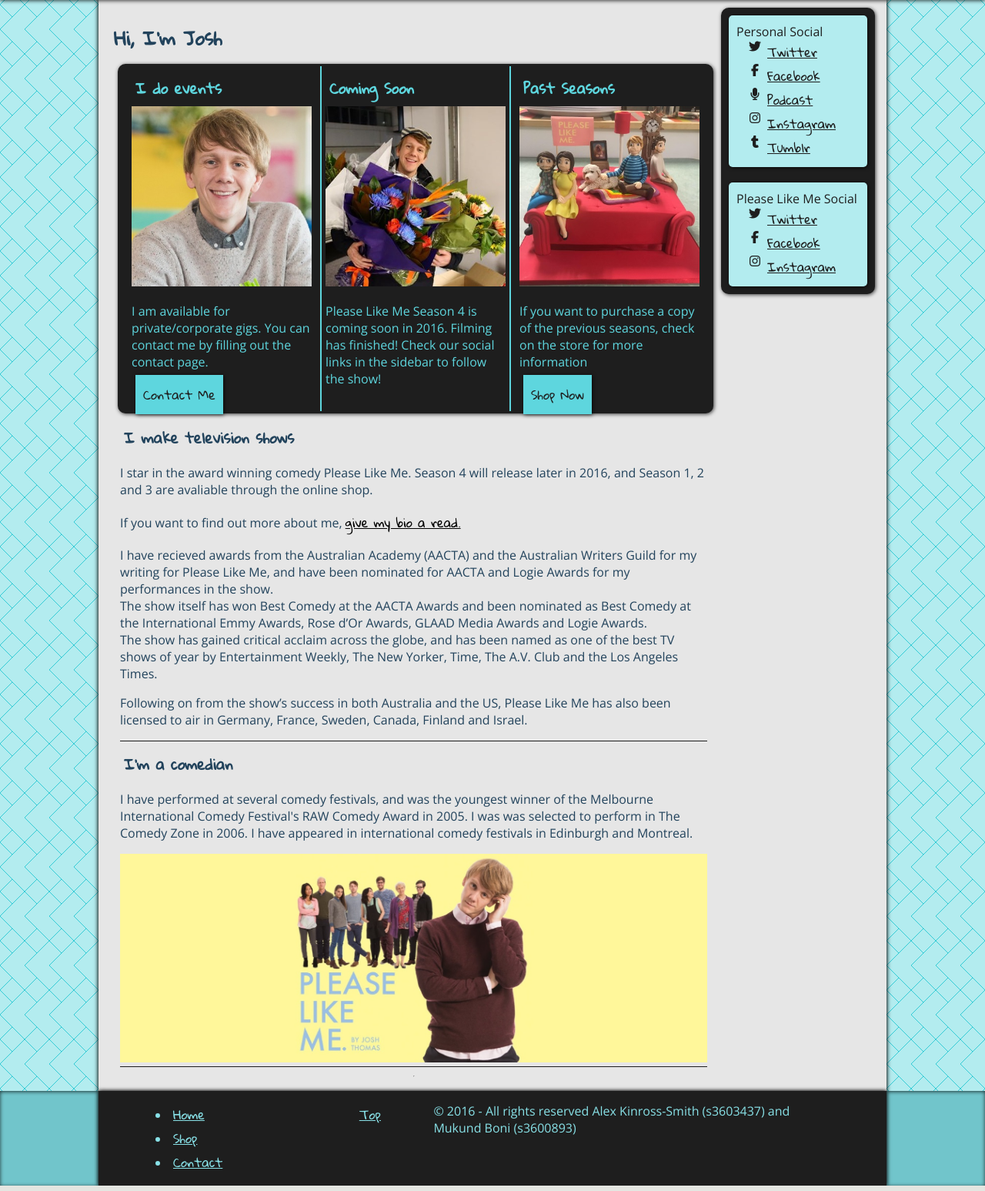
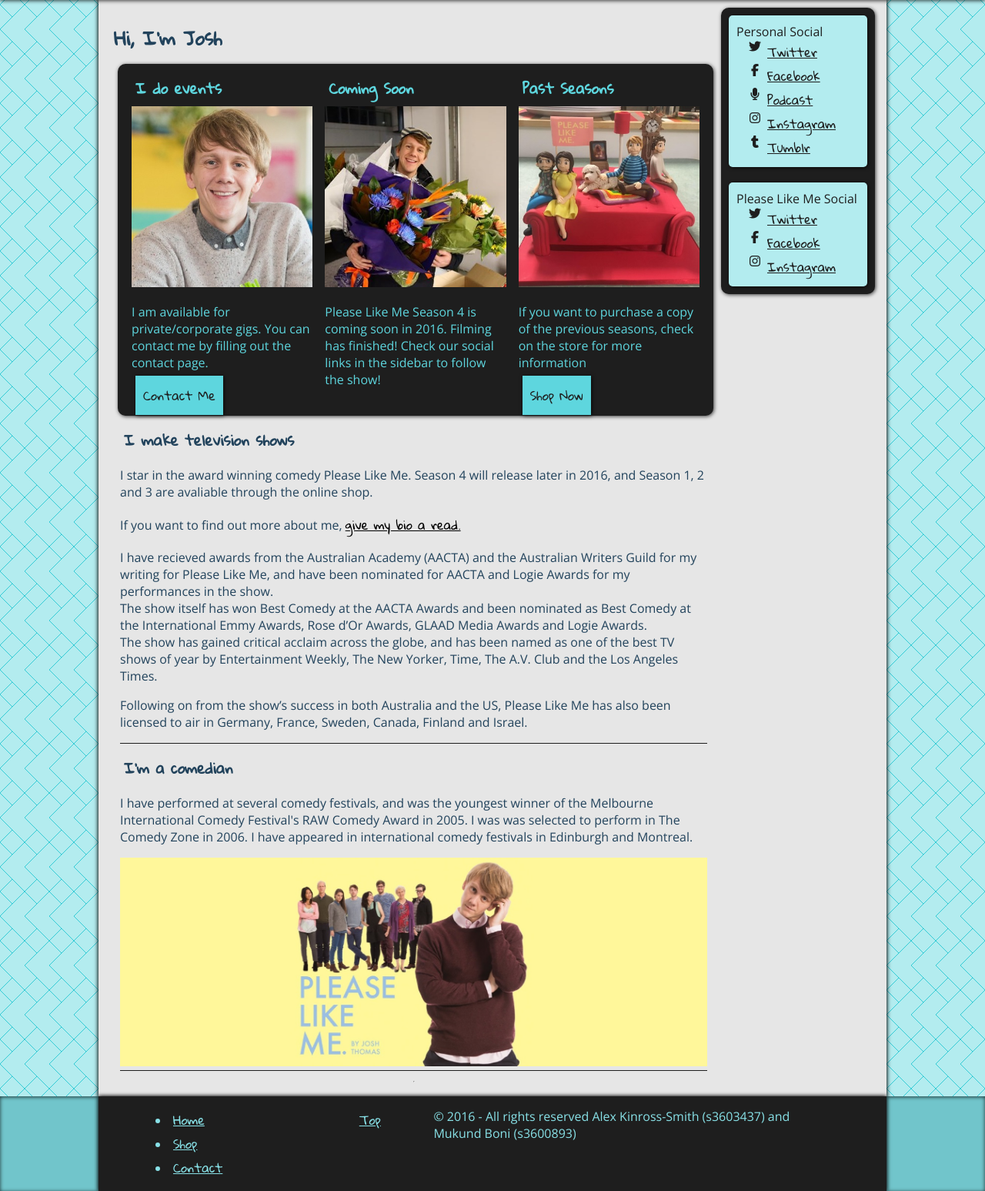
Before and after one commit to kin0025/WebProgrammingA2, a PHP site: page / in a window 1280 px wide. Shown: the part 106-1653 px from the top of the page at 77% size. Run offline with PHP 8.4, Linux system fonts and the light colour scheme; style sheets or scripts are compiled from the project's sources; some libraries are stand-ins or nearby versions.

Commit message:
Minor styling changes

```diff
--- a/a2/resources/styles/index.css
+++ b/a2/resources/styles/index.css
@@ -3,10 +3,16 @@
 
 .home-box {
   margin: 3px;
-  border-bottom: 1px solid #1E1E1E; }
+  border-bottom: 1px solid #1E1E1E;
+  margin-bottom: 5px; }
 
 .border-lr {
   border-style: solid;
   border-width: 0 2px; }
 
+@media only screen and (min-width: 1000px) {
+  .border-lr {
+    border-style: solid;
+    border-width: 0; } }
+
 /*# sourceMappingURL=index.css.map */
--- a/a2/resources/styles/index.scss
+++ b/a2/resources/styles/index.scss
@@ -24,6 +24,7 @@
 .home-box{
   margin: 3px;
   border-bottom:1px solid $colour3;
+  margin-bottom:5px;
 
 }
 
@@ -32,3 +33,10 @@
     border-width: 0 2px;
 
 }
+@media only screen and (min-width: 1000px) {
+.border-lr{
+    border-style: solid;
+    border-width: 0;
+
+}
+}
--- a/a2/resources/styles/shop.css
+++ b/a2/resources/styles/shop.css
@@ -131,6 +131,6 @@
   min-width: 100px;
   width: auto;
   /* Set the maximum inage height to the height of the box minus 5em */
-  max-height: calc(30vh - 2em); }
+  max-height: calc(30vh - 2.5em); }
 
 /*# sourceMappingURL=shop.css.map */
--- a/a2/resources/styles/shop.scss
+++ b/a2/resources/styles/shop.scss
@@ -172,5 +172,5 @@
   min-width: 100px;
   width: auto;
   /* Set the maximum inage height to the height of the box minus 5em */
-  max-height: calc(30vh - 2em);
+  max-height: calc(30vh - 2.5em);
 }
```
Also changed, not shown: 2 other files.
